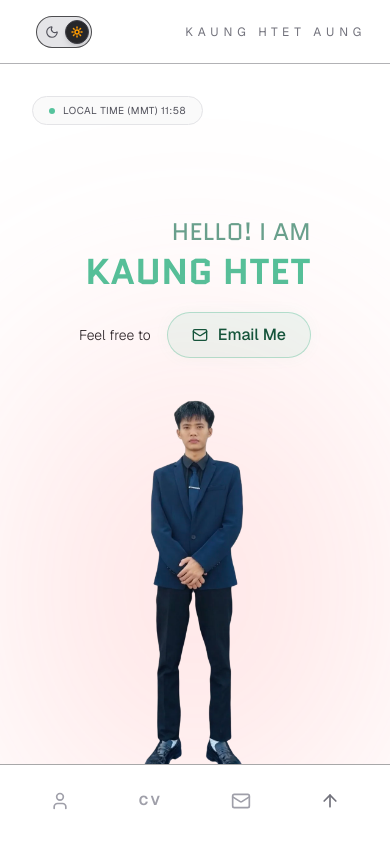
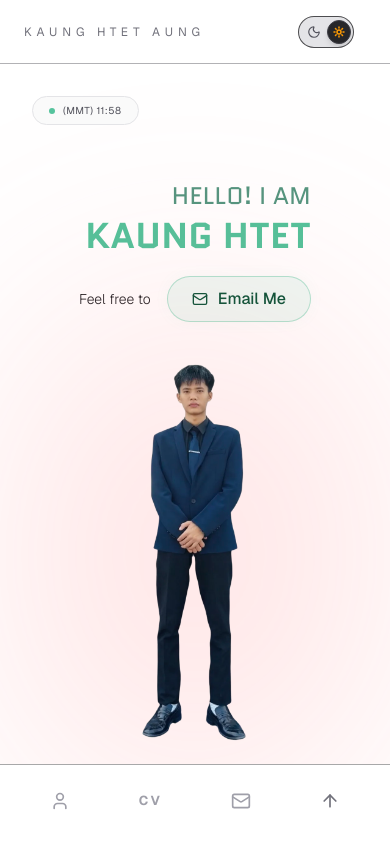
Before and after one commit to Kaung-Htet-Aung/portfolio-v1, a Next.js app: page / in a window 390 px wide. Shown: the top 842 px of the page. Built offline with nearby package versions, Linux system fonts and the light colour scheme.

Commit message:
switch the place of theme toggle btn and name

```diff
--- a/app/_components/desktop/DesktopHomeSection.tsx
+++ b/app/_components/desktop/DesktopHomeSection.tsx
@@ -47,7 +47,7 @@ export default function DesktopHomeSection() {
         </div>
 
         <div className="flex flex-wrap items-center justify-center md:justify-start gap-4 mt-2">
-          <span className="text-zinc-500 dark:text-zinc-400 font-medium text-sm md:text-base">
+          <span className="text-zinc-400 dark:text-zinc-400 font-medium text-sm md:text-base">
             Feel free to
           </span>
 
--- a/app/_components/desktop/DesktopTop.tsx
+++ b/app/_components/desktop/DesktopTop.tsx
@@ -7,7 +7,7 @@ export default function DesktopTop() {
       </div>
       <div className="flex items-center gap-2 px-4 py-1.5 rounded-full border dark:border-zinc-200 dark:bg-zinc-50 border-zinc-800/80 bg-zinc-900/30 text-[10px] sm:text-xs dark:text-zinc-600 text-zinc-300 tracking-wider">
         <span className="w-1.5 h-1.5 rounded-full bg-[#51C29A] animate-pulse"></span>
-        LOCAL TIME (MMT) 11:58
+        (MMT) 11:58
       </div>
       {/* Fixed Timezone to Myanmar Time (MMT) with live indicator */}
     </header>
--- a/app/_components/mobile/MobileHomeSection.tsx
+++ b/app/_components/mobile/MobileHomeSection.tsx
@@ -5,7 +5,7 @@ import { Mail } from "lucide-react";
 import { motion } from "framer-motion";
 export default function MobileHomeSection() {
   return (
-    <section className="flex flex-col lg:hidden lg:flex-row items-center  justify-center gap-10 md:gap-8 lg:gap-8 mt-12 md:mt-10 mb-24">
+    <section className="flex flex-col lg:hidden lg:flex-row items-center  justify-center gap-10 md:gap-8 lg:gap-8 mt-3 md:mt-10 mb-24">
       {/* 1. The Heading (Left side of row, Top on mobile) */}
 
       <div className="flex flex-col items-end gap-5">
@@ -15,7 +15,7 @@ export default function MobileHomeSection() {
           <h2 className="text-right md:text-right uppercase font-quantito tracking-wide leading-snug">
             {/* Dimmer, slightly smaller greeting */}
 
-            <span className="block text-[#408A71]/80 text-2xl lg:text-3xl mb-1">
+            <span className="block text-[#408A71]/90 text-2xl lg:text-3xl mb-1">
               Hello! I Am
             </span>
 
@@ -32,7 +32,7 @@ export default function MobileHomeSection() {
         <div className="flex items-center justify-end gap-4">
           {/* Softened Microcopy */}
 
-          <span className="text-zinc-400 dark:text-zinc-800 font-light text-sm md:text-base">
+          <span className="text-zinc-300 dark:text-zinc-800 font-light text-sm md:text-base">
             Feel free to
           </span>
 
--- a/app/_components/mobile/MobileTop.tsx
+++ b/app/_components/mobile/MobileTop.tsx
@@ -3,11 +3,11 @@ import ThemeToggle from "../ThemeToggle";
 export const MobileTop = () => {
   return (
     <nav className="fixed top-0 left-0 w-full h-16 bg-[#0a0a0a]/90 dark:bg-white backdrop-blur-md border-b border-zinc-700/40 flex md:hidden items-center justify-between px-6 z-40">
+      <div className="text-xs tracking-[0.4em] text-zinc-400 dark:text-zinc-500 dark:hover:text-zinc-900 uppercase  hover:text-zinc-200 transition-colors">
+        Kaung Htet Aung
+      </div>
       <div className="w-20 h-12  flex items-center justify-center">
         <ThemeToggle />
-      </div>
-      <div className="text-xs tracking-[0.4em] text-zinc-400 dark:text-zinc-500 dark:hover:text-zinc-900 uppercase  hover:text-zinc-200 transition-colors">
-        Kaung Htet Aung
       </div>
     </nav>
   );
```
